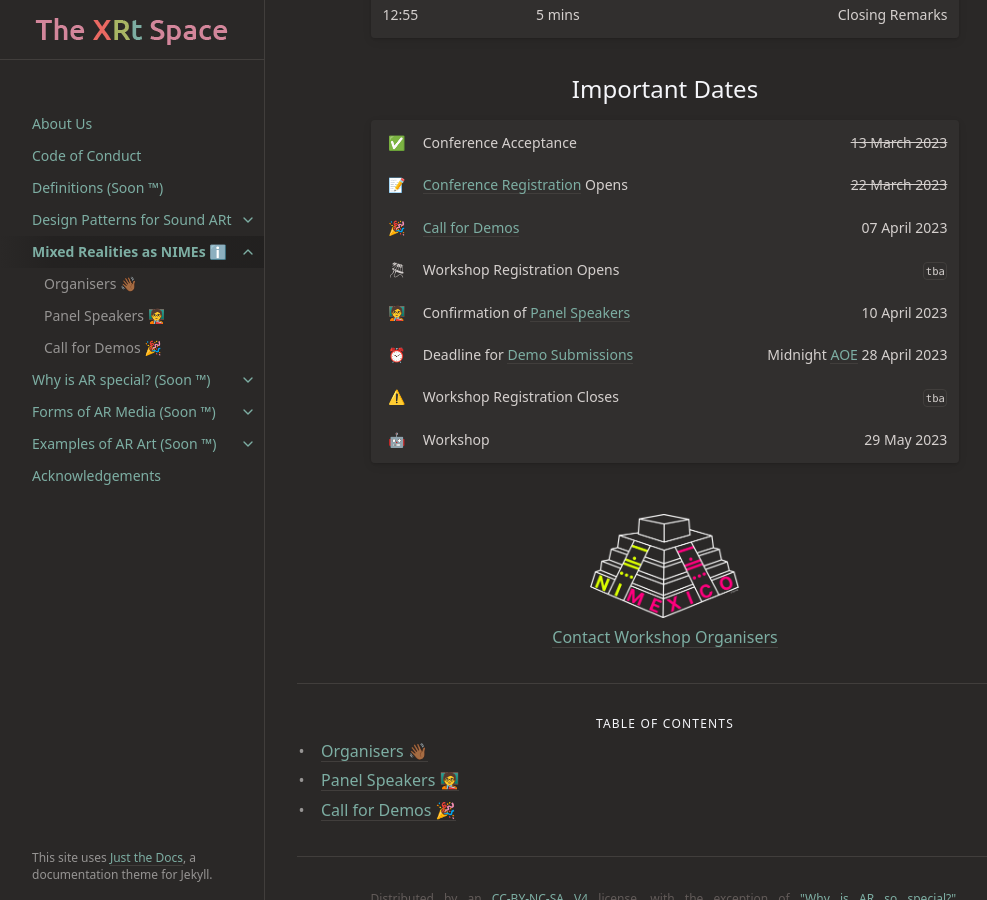
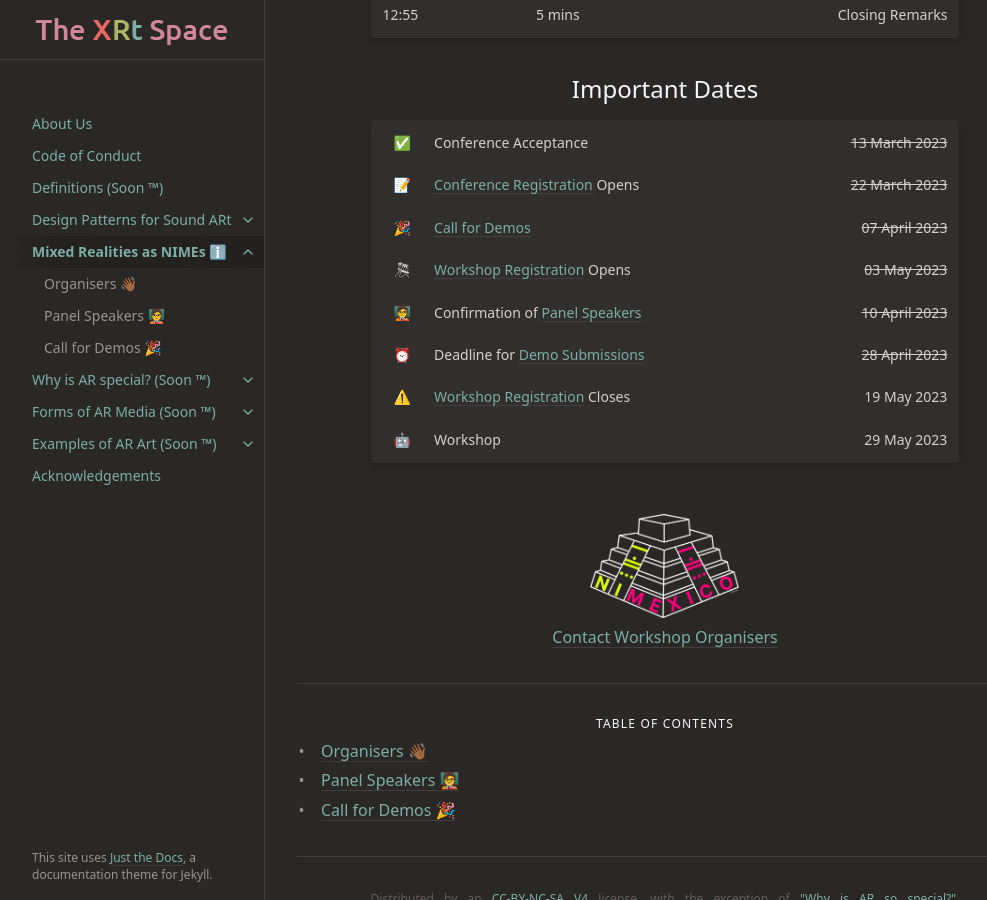
Before and after one commit to sambilbow/thexrtspace, a Jekyll site: the page built from docs/nime-workshop/index.md, in a window 1280 px wide and 900 px high, scrolled down 1107 px. Shown: the whole window, without its empty margins (107-1094 px from the left). Built offline with Jekyll 4.4.1, drawn with Linux system fonts in a browser that asks for light colours; some of the changed text lies outside the part shown.

Commit message:
:art: (nime-workshop) Close call

```diff
--- a/docs/nime-workshop/index.md
+++ b/docs/nime-workshop/index.md
@@ -67,7 +67,7 @@ nav_exclude: false
 |    |                   |                                                                                                                                                                                             |
 |:--:|:------------------|--------------------------------------------------------------------------------------------------------------------------------------------------------------------------------------------:|
 | 🎓 | **Conference**    |                                                                                                                   New Interfaces for Musical Expression [(NIME)](https://www.nime2023.org/) |
-| 📅 | **Time and Date** | Morning (Time TBA), 29th May, 2023 [(UTC-6)](https://www.timeanddate.com/worldclock/converter.html?iso=20230529T160000&p1=103&p2=224&p3=155&p4=64&p5=179&p6=136&p7=195&p8=2&p9=102&p10=240) |
+| 📅 | **Time and Date** | 09:00 - 12:00, 29th May, 2023 [(UTC-6)](https://www.timeanddate.com/worldclock/converter.html?iso=20230529T150000&p1=103&p2=224&p3=155&p4=64&p5=179&p6=136&p7=195&p8=2&p9=102&p10=240) |
 | 📍 | **Location**      |                                                                                                            [Biblioteca Vasconcelos](https://www.bibliotecavasconcelos.gob.mx/), Mexico City |
 | 📺 | **Online**        |                                                                                                                                                                                    via Zoom |
 | 💬 | **Chat Forum**    |                                                                                                               The XRt Space [#nime-workshop](https://discord.gg/TDKxhWgEuv) Discord channel |
@@ -97,16 +97,16 @@ The increased use of mixed reality (MR) as a platform for NIME development has a
 
 ## Important Dates
 
-|       |                                   |                   |
-|:-----:|:----------------------------------|------------------:|
-| ✅ | Conference Acceptance       | ~~13 March 2023~~ |
-|  📝     | [Conference Registration](https://www.nime2023.org/registration) Opens  |             ~~22 March 2023~~ |
-|  🎉   | [Call for Demos](call)                    |     07 April 2023 |
-|  🎘   | Workshop Registration Opens                   |     `tba` |
-| 🧑‍🏫 | Confirmation of [Panel Speakers](panel)    |     10 April 2023 |
-|  ⏰     | Deadline for [Demo Submissions](call)     |       Midnight [AOE](https://en.wikipedia.org/wiki/Anywhere_on_Earth) 28 April 2023            |
-|  ⚠️     | Workshop Registration Closes |             `tba` |
-|  🤖   | Workshop                          |       29 May 2023 |
+|       |                                                                        |                                                                               |
+|:-----:|:-----------------------------------------------------------------------|------------------------------------------------------------------------------:|
+|   ✅   | Conference Acceptance                                                  |                                                             ~~13 March 2023~~ |
+|  📝   | [Conference Registration](https://www.nime2023.org/registration) Opens |                                                             ~~22 March 2023~~ |
+|  🎉   | [Call for Demos](call)                                                 |                                                                 ~~07 April 2023~~ |
+|  🎘   | [Workshop Registration](https://bit.ly/nime2023_workshopsregistration) Opens                                            |                                                                         ~~03 May 2023~~ |
+| 🧑‍🏫 | Confirmation of [Panel Speakers](panel)                                |                                                                 ~~10 April 2023~~ |
+|   ⏰   | Deadline for [Demo Submissions](call)                                  | ~~28 April 2023~~ |
+|  ⚠️   | [Workshop Registration](https://bit.ly/nime2023_workshopsregistration) Closes                                           |                                                                         19 May 2023 |
+|  🤖   | Workshop                                                               |                                                                   29 May 2023 |
 
 <br>
 <br>
```
Also changed, not shown: docs/nime-workshop/call.md (+1 -1 lines).
